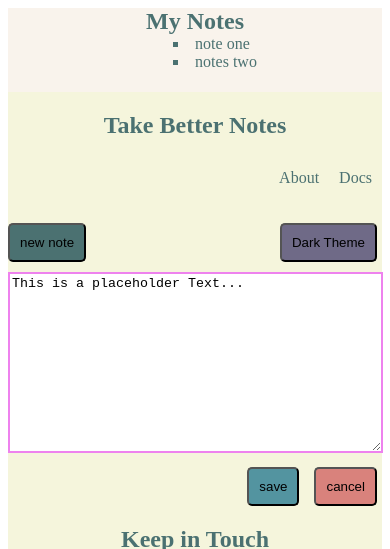
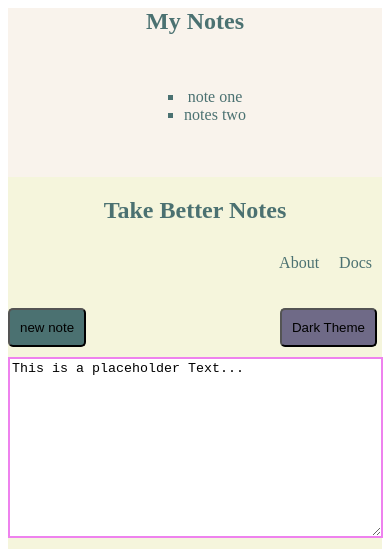
Before and after one commit to TeddygV/assignment, a plain HTML site: page index.html in a window 390 px wide. Shown: the top 549 px of the page. Drawn offline with Linux system fonts and the light colour scheme.

Commit message:
added new script file

```diff
--- a/index.html
+++ b/index.html
@@ -7,6 +7,7 @@
     <meta http-equiv="X-UA-Compatible" content="IE=edge">
     <meta name="viewport" content="width=device-width, initial-scale=1.0">
     <title>Assignment 1</title>
+    <script src="scripts/script.js" defer></script>
 </head>
 
 <body>
--- a/misc/stylesheet.css
+++ b/misc/stylesheet.css
@@ -1,14 +1,9 @@
-/* body {
-    height: 100vh;
-} */
-
 main {
     display: grid;
-    grid-template-columns: 1fr 5fr;
-    height: 100vh;
+    grid-template-columns: 1fr 4fr;
 }
 .aside1 {
-    /* height: 100vh; */
+    height: 100vh;
 }
 #textbox {
     padding-bottom: 100px;
@@ -19,8 +14,9 @@ footer {
     text-align: center;
 }
 article {
+    grid-template-rows: repeat(1fr, 5);
     background-color: beige;
-    height: 100%;
+    height: 100vh;
 }
 
 .topbuttons {
@@ -84,7 +80,7 @@ footer {
 }
 
 .aside1 {
-    /* text-align: center; */
+    text-align: center;
     background-color: #F9F3EC;
 }
 
@@ -116,15 +112,10 @@ footer {
         height: 100vh;
     }
     .aside1 {
-        display: flex;
-        flex-direction: column;
-        align-items: center;
-        list-style-position: inside;
-        height: 10vh;
+        display: grid;
+        justify-content: center;
+        height: 20vh;
         margin: 0px;
-    }
-    ul.notelist {
-        flex-grow: 1;
     }
     .notelist {
         margin:0px;
```
Also changed, not shown: scripts/script.js (added).
